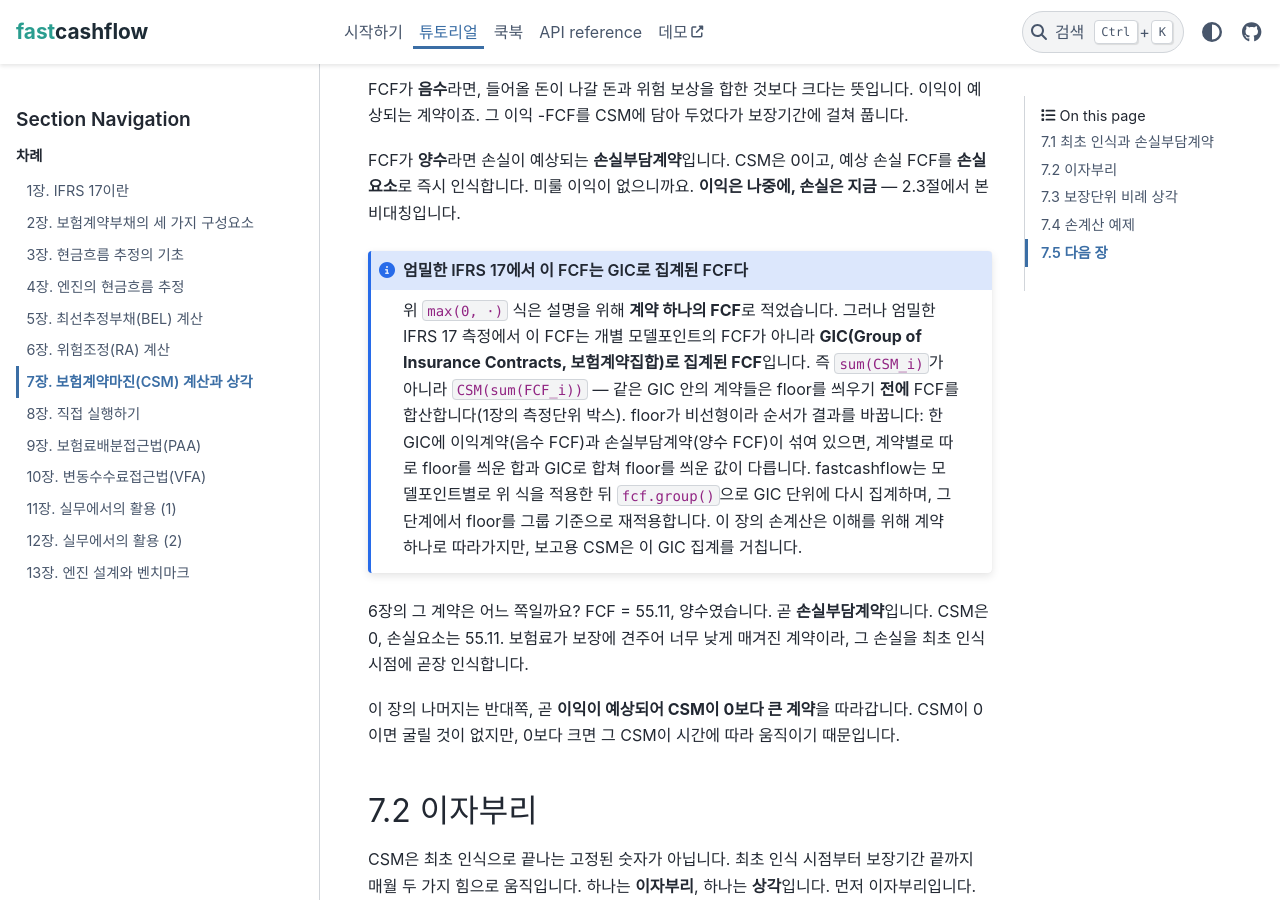
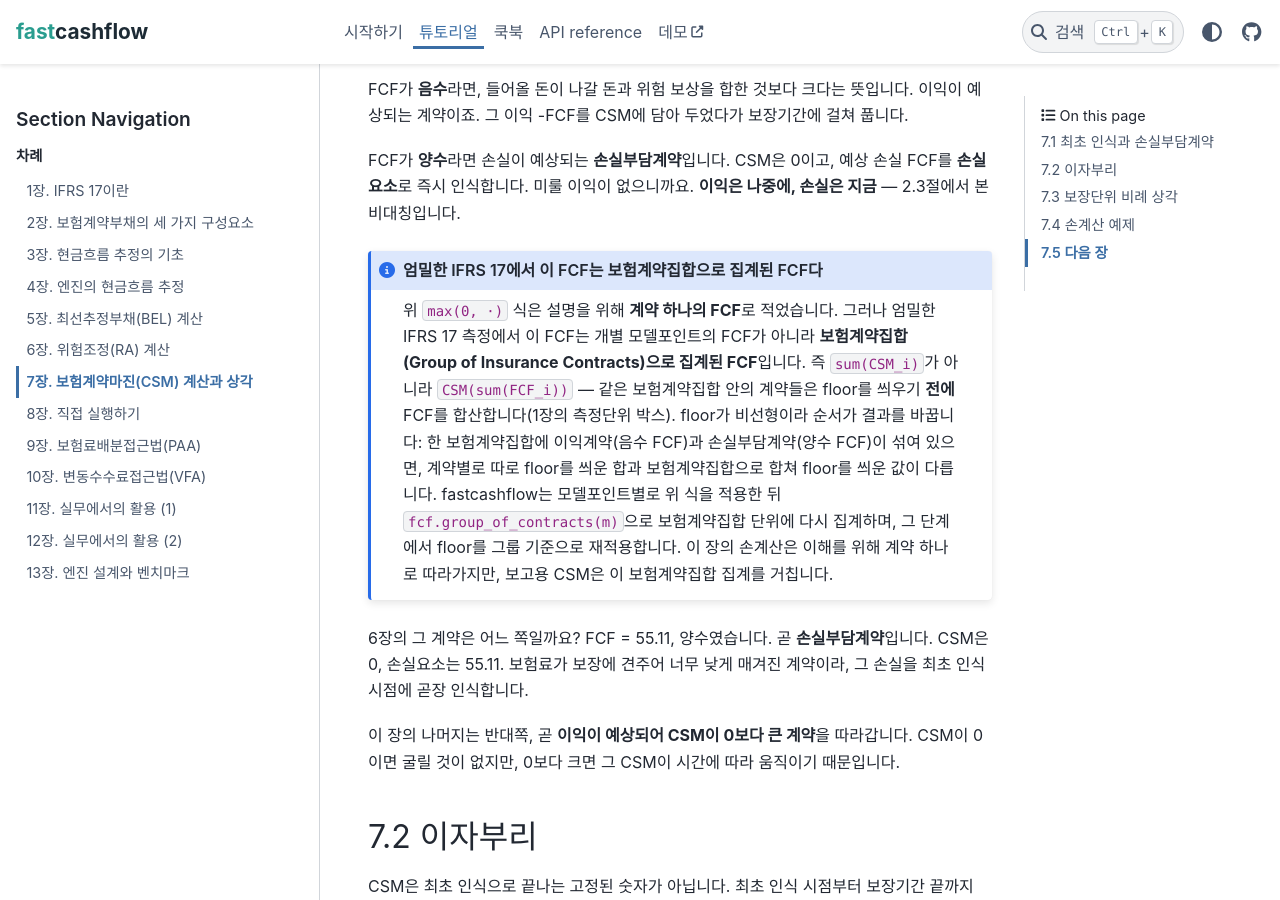
Before and after one commit to seokhoonj/fastcashflow, a Sphinx documentation site: the page built from docs/tutorial/07-csm.md, in a window 1280 px wide and 900 px high, scrolled down 744 px. Built offline with Sphinx 7.4.7 and the PyData theme 0.15.4, drawn with Linux system fonts in a browser that asks for light colours.

Commit message:
docs: spell out 보험계약집합, use group_of_contracts in the tutorial
Drop the "GIC" abbreviation from the tutorial -- it is not an IFRS 17 defined
term (the standard writes "group of insurance contracts"; Korean practice
abbreviates it "GoC", and "GIC" collides with guaranteed investment contract).
Spell out 보험계약집합 (English in parentheses on first use) and update the
IFRS-aggregation references from `fcf.group()` to `fcf.group_of_contracts()`.

````diff
--- a/docs/tutorial/07-csm.md
+++ b/docs/tutorial/07-csm.md
@@ -31,18 +31,19 @@ FCF가 **양수**라면 손실이 예상되는 **손실부담계약**입니다.
 0이고, 예상 손실 FCF를 **손실요소**로 즉시 인식합니다. 미룰 이익이
 없으니까요. **이익은 나중에, 손실은 지금** — 2.3절에서 본 비대칭입니다.
 
-```{admonition} 엄밀한 IFRS 17에서 이 FCF는 GIC로 집계된 FCF다
+```{admonition} 엄밀한 IFRS 17에서 이 FCF는 보험계약집합으로 집계된 FCF다
 :class: note
 
 위 `max(0, ·)` 식은 설명을 위해 **계약 하나의 FCF**로 적었습니다. 그러나 엄밀한
-IFRS 17 측정에서 이 FCF는 개별 모델포인트의 FCF가 아니라 **GIC(Group of Insurance
-Contracts, 보험계약집합)로 집계된 FCF**입니다. 즉 `sum(CSM_i)`가 아니라 `CSM(sum(FCF_i))` — 같은 GIC 안의
-계약들은 floor를 씌우기 **전에** FCF를 합산합니다(1장의 측정단위 박스). floor가
-비선형이라 순서가 결과를 바꿉니다: 한 GIC에 이익계약(음수 FCF)과 손실부담계약(양수
-FCF)이 섞여 있으면, 계약별로 따로 floor를 씌운 합과 GIC로 합쳐 floor를 씌운 값이
-다릅니다. fastcashflow는 모델포인트별로 위 식을 적용한 뒤 `fcf.group()`으로 GIC
-단위에 다시 집계하며, 그 단계에서 floor를 그룹 기준으로 재적용합니다. 이 장의
-손계산은 이해를 위해 계약 하나로 따라가지만, 보고용 CSM은 이 GIC 집계를 거칩니다.
+IFRS 17 측정에서 이 FCF는 개별 모델포인트의 FCF가 아니라 **보험계약집합(Group of
+Insurance Contracts)으로 집계된 FCF**입니다. 즉 `sum(CSM_i)`가 아니라 `CSM(sum(FCF_i))` — 같은 보험계약집합
+안의 계약들은 floor를 씌우기 **전에** FCF를 합산합니다(1장의 측정단위 박스). floor가
+비선형이라 순서가 결과를 바꿉니다: 한 보험계약집합에 이익계약(음수 FCF)과
+손실부담계약(양수 FCF)이 섞여 있으면, 계약별로 따로 floor를 씌운 합과 보험계약집합으로
+합쳐 floor를 씌운 값이 다릅니다. fastcashflow는 모델포인트별로 위 식을 적용한 뒤
+`fcf.group_of_contracts(m)`으로 보험계약집합 단위에 다시 집계하며, 그 단계에서 floor를
+그룹 기준으로 재적용합니다. 이 장의 손계산은 이해를 위해 계약 하나로 따라가지만,
+보고용 CSM은 이 보험계약집합 집계를 거칩니다.
 ```
 
 6장의 그 계약은 어느 쪽일까요? FCF = 55.11, 양수였습니다. 곧
````
Also changed, not shown: docs/tutorial/01-ifrs17.md (+8 -8 lines).
